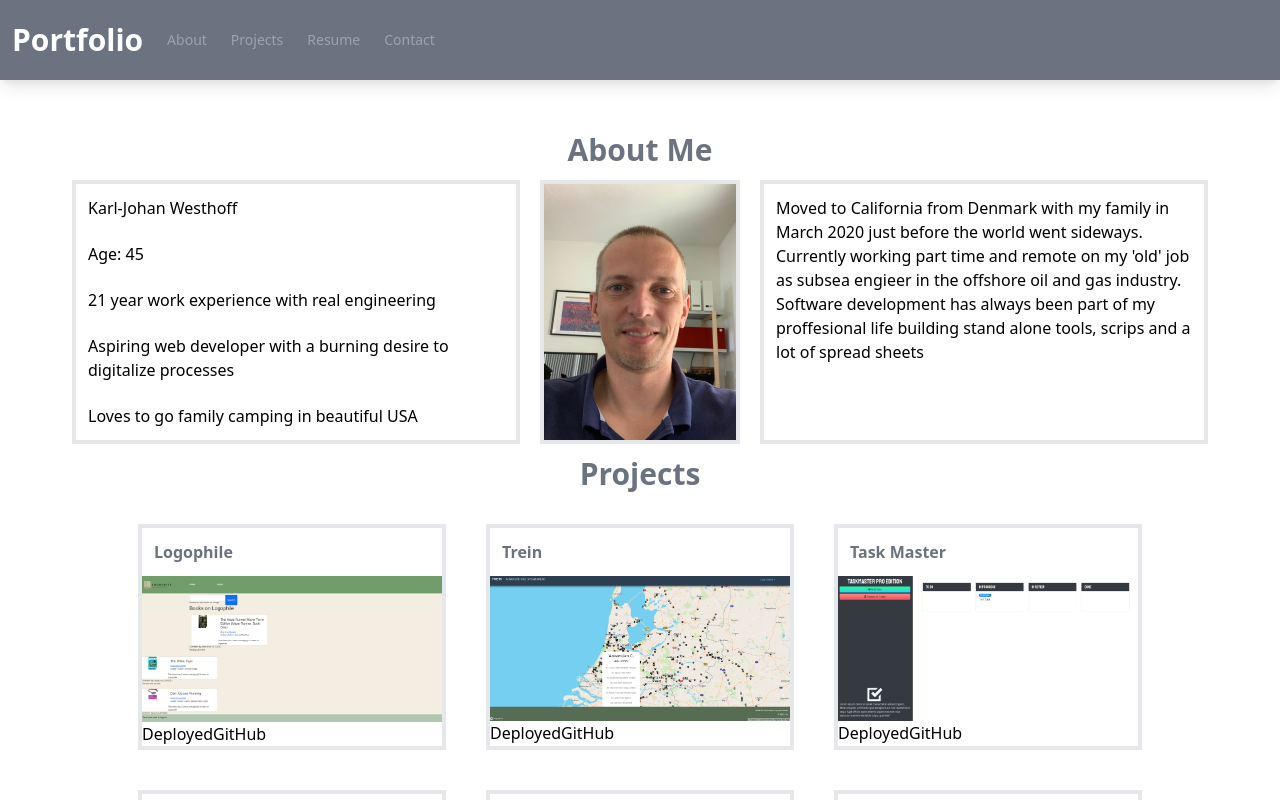
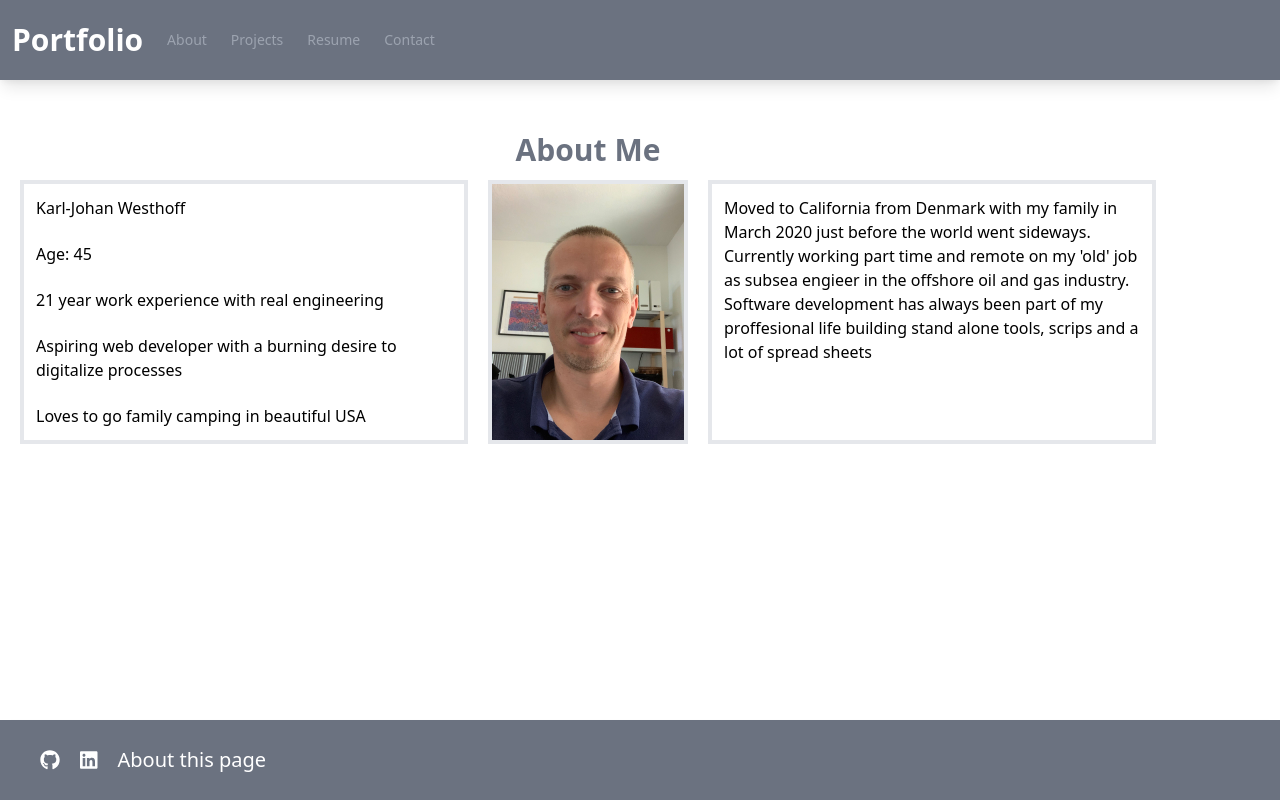
Before and after one commit to KJWesthoff/portfolio, a React (Create React App) app: page / in a window 1280 px wide. Shown: the top 800 px of the page. Built offline with nearby package versions, Linux system fonts and the light colour scheme.

Commit message:
Footer added

```diff
--- a/src/App.js
+++ b/src/App.js
@@ -1,8 +1,8 @@
 
 import React, { useState} from 'react';
-import { FontAwesomeIcon } from '@fortawesome/react-fontawesome';
-import { faCoffee, faGlobeEurope } from '@fortawesome/free-solid-svg-icons';
+
 import Header from './components/Header/Header.js'
+import Footer from './components/Footer/Footer.js'
 import About from './components/About/About'
 import Portfolio from './components/Portfolio/Portfolio'
 
@@ -25,8 +25,22 @@ function App() {
 
   const [currentCategory, setCurrentCategory] = useState(categories[0]);
 
+  const renderPage = () => {
+    switch (currentCategory.name) {
+      case 'about':
+        return <About />;
+      case 'projects':
+        return <Portfolio />;
+      default:
+        return <About />;
+    }
+  };
+
+
   return (
     <>
+   <div className= "flex flex-col h-screen">
+     <header>
      <Header
       // props to be drilled down to Nav
       aboutSelected = {aboutSelected}
@@ -35,11 +49,18 @@ function App() {
       setCurrentCategory = {setCurrentCategory}
       categories = {categories}
       />
+      </header>
 
-    {aboutSelected &&  <About /> }
 
-    <Portfolio></Portfolio>
 
+      <content className = "flex flex-grow">
+        {renderPage(currentCategory)}
+      </content>
+
+      <footer>
+        <Footer/>
+      </footer>
+   </div>
     </>
 
 
--- a/src/assets/projectList.json
+++ b/src/assets/projectList.json
@@ -58,12 +58,20 @@
         "url_gitHub": "https://github.com/KJWesthoff/Notetaker"
 
     },
-        {
+    {
         "id":7,
         "name":"The Tech Blog",
         "coverPhoto":"./images/projectImages/TheTechBlog.png",
         "url_deployed":"https://enigmatic-springs-63938.herokuapp.com/",
         "url_gitHub": "https://github.com/KJWesthoff/TheTechBlog"
 
+    },
+    {
+        "id":8,
+        "name":"Weather dashboard",
+        "coverPhoto":"./images/projectImages/WeatherDashBoard.png",
+        "url_deployed":"https://kjwesthoff.github.io/WeatherDashboard/",
+        "url_gitHub": "https://github.com/KJWesthoff/WeatherDashboard"
+
     }
 ]
--- a/src/components/Footer/Footer.js
+++ b/src/components/Footer/Footer.js
@@ -0,0 +1,30 @@
+import React from "react";
+import { FontAwesomeIcon } from "@fortawesome/react-fontawesome";
+
+import { faGithub, faLinkedin } from "@fortawesome/free-brands-svg-icons";
+
+function Footer(props) {
+  return (
+    <footer className="flex items-center text-xl text-white bg-gray-500 shadow-lg h-20 mb-auto b-screen">
+      <div className="flex ml-5 justify-center">
+        <div>
+          <a className="ml-5" href="https://github.com/KJWesthoff">
+            <FontAwesomeIcon icon={faGithub} />
+          </a>
+          <a
+            className="ml-5"
+            href="https://www.linkedin.com/in/karl-johan-westhoff-36460011/"
+          >
+            <FontAwesomeIcon icon={faLinkedin} />
+          </a>
+        </div>
+
+        <div>
+          <span className="ml-5"> About this page </span>
+        </div>
+      </div>
+    </footer>
+  );
+}
+
+export default Footer;
--- a/src/components/Portfolio/ProjectCard.js
+++ b/src/components/Portfolio/ProjectCard.js
@@ -1,20 +1,20 @@
-import React from 'react';
-
-
-
+import React from "react";
+import { FontAwesomeIcon } from "@fortawesome/react-fontawesome";
+import { faGlobeEurope } from "@fortawesome/free-solid-svg-icons";
+import { faGithub } from "@fortawesome/free-brands-svg-icons";
 
 // Props are passed through our functional component.
 function ProjectCard(props) {
-    const coverImage = props.project.coverPhoto
-
-
+  const coverImage = props.project.coverPhoto;
 
   return (
     <div
       className="card box-border h-35 w-31 border-4 m-5 flex flex-wrap flex-col"
       key={props.project.id}
     >
-        <div className = "text-gray-500 text-1xl font-bold p-3 ">{props.project.name}</div>
+      <div className="text-gray-500 text-2xl font-bold p-3 ">
+        {props.project.name}
+      </div>
 
       <div className="img-container">
         <img
@@ -24,11 +24,13 @@ function ProjectCard(props) {
           width="300"
         />
       </div>
-        <div className="content">
-            <a href={props.project.url_deployed}>Deployed</a>
-            <a href={props.project.url_gitHub}>GitHub</a>
-
-
+      <div className="content flex flex-col text-gray-500 text-sm ml-2">
+        <a href={props.project.url_deployed}>
+          <FontAwesomeIcon icon={faGlobeEurope} /> <span className="text-xs">{props.project.url_deployed}</span>
+        </a>
+        <a href={props.project.url_gitHub}>
+          <FontAwesomeIcon icon={faGithub} />  <span className="text-xs">{props.project.url_gitHub}</span>
+        </a>
       </div>
     </div>
   );
```
Also changed, not shown: public/images/projectImages/WeatherDashBoard.png (added). Lines whose indentation alone changed are shown as unchanged.
